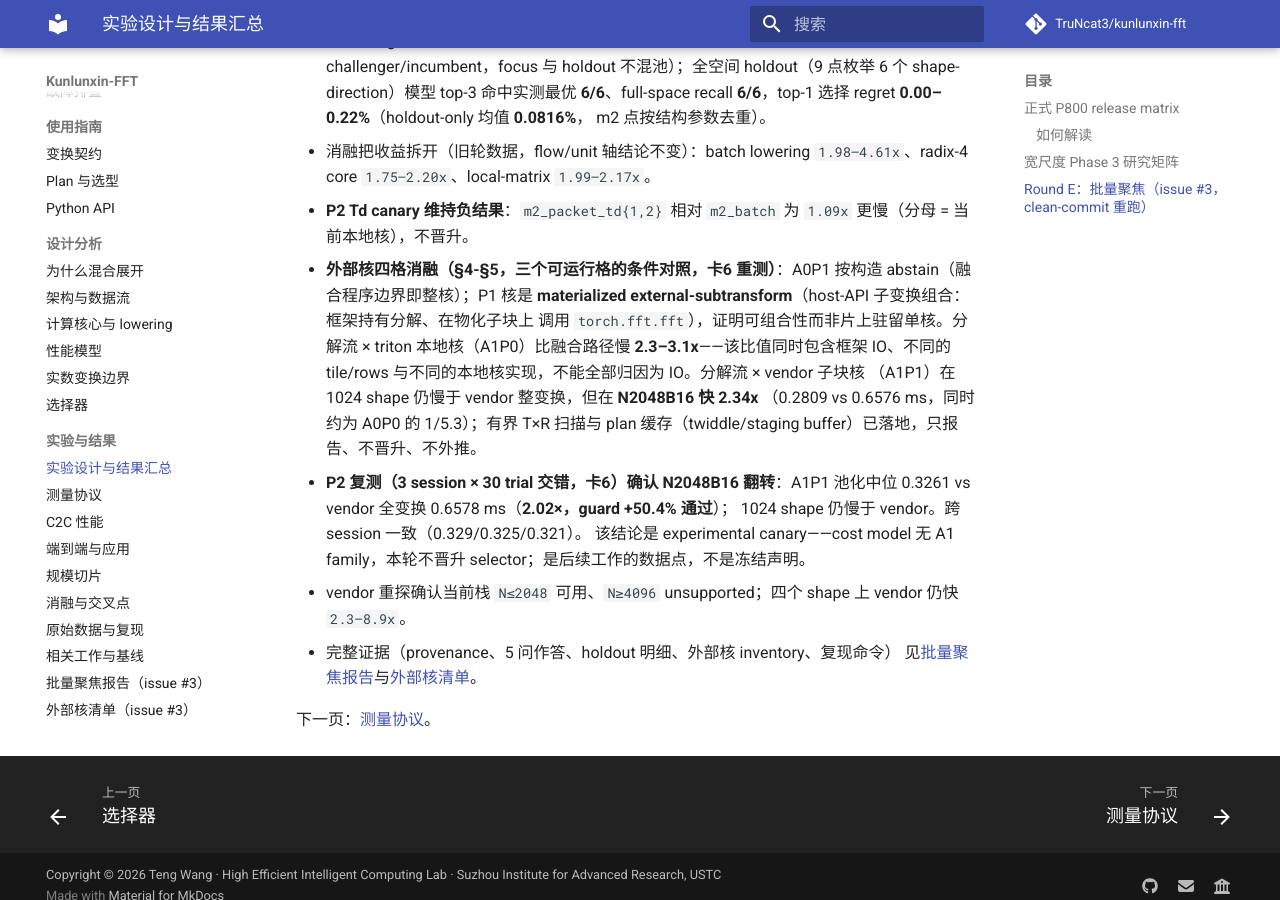
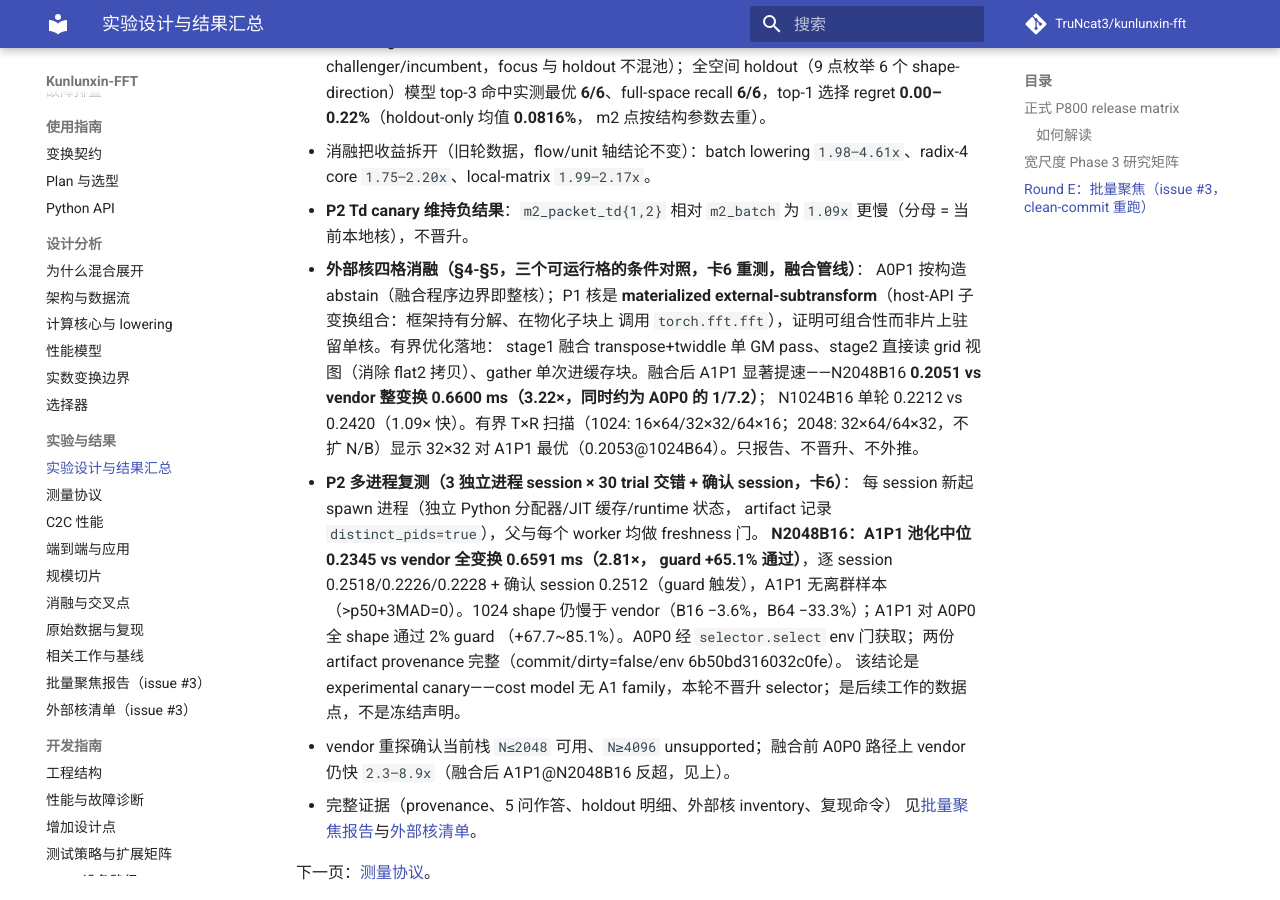
Before and after one commit to TruNcat3/kunlunxin-fft, an MkDocs documentation site: the page built from docs/benchmarks/results.md, in a window 1280 px wide and 900 px high, scrolled down 3458 px. Built offline with MkDocs 1.6.1 and Material for MkDocs 9.7.7, drawn with Linux system fonts in a browser that asks for light colours; comment, search, counter and statistics services are not loaded.

Commit message:
docs+results: regenerate batch-focus.md and Round E from multi-process artifacts
- batch-focus.md regenerated from the same command as REPRO §5 with
  four_cell.json (commit 5fa0613, dirty=false) and hybrid_canary.json
  (commit 9439058, dirty=false): provenance blocks, p50/MAD/p95/max/
  outlier tables, per-session p50 tables (pooled median never alone),
  phase-profile table with hidden-copy audit (no hidden copies),
  diagnostic-rules reading, fused 3-boundary ledger.
- results.md Round E updated: fused A1P1 N2048B16 0.2051 vs vendor
  0.6600 (3.22x in four-cell); multi-process canary N2048B16 pooled
  0.2345 vs 0.6591 (2.81x, guard +65.1% pass, per-session
  0.2518/0.2226/0.2228 + confirmation 0.2512); 1024 shapes behind
  vendor (-3.6% / -33.3%); distinct_pids=true; experimental canary,
  no selector promotion.
- tests: module-level numpy/torch imports in the two new hardware
  tests (profile_hybrid correctness, no-flat2-buffer).
- host 153 passed / 9 skipped; hardware 173 passed; mkdocs --strict;
  check_docs_assets 2202 links green.

```diff
--- a/docs/benchmarks/results.md
+++ b/docs/benchmarks/results.md
@@ -90,22 +90,29 @@
   `1.98–4.61x`、radix-4 core `1.75–2.20x`、local-matrix `1.99–2.17x`。
 - **P2 Td canary 维持负结果**：`m2_packet_td{1,2}` 相对 `m2_batch` 为
   `1.09x` 更慢（分母 = 当前本地核），不晋升。
-- **外部核四格消融（§4-§5，三个可运行格的条件对照，卡6 重测）**：A0P1
-  按构造 abstain（融合程序边界即整核）；P1 核是 **materialized
+- **外部核四格消融（§4-§5，三个可运行格的条件对照，卡6 重测，融合管线）**：
+  A0P1 按构造 abstain（融合程序边界即整核）；P1 核是 **materialized
   external-subtransform**（host-API 子变换组合：框架持有分解、在物化子块上
-  调用 `torch.fft.fft`），证明可组合性而非片上驻留单核。分解流 × triton
-  本地核（A1P0）比融合路径慢 **2.3–3.1x**——该比值同时包含框架 IO、不同的
-  tile/rows 与不同的本地核实现，不能全部归因为 IO。分解流 × vendor 子块核
-  （A1P1）在 1024 shape 仍慢于 vendor 整变换，但在 **N2048B16 快 2.34x**
-  （0.2809 vs 0.6576 ms，同时约为 A0P0 的 1/5.3）；有界 T×R 扫描与
-  plan 缓存（twiddle/staging buffer）已落地，只报告、不晋升、不外推。
-- **P2 复测（3 session × 30 trial 交错，卡6）确认 N2048B16 翻转**：A1P1
-  池化中位 0.3261 vs vendor 全变换 0.6578 ms（**2.02×，guard +50.4% 通过**）；
-  1024 shape 仍慢于 vendor。跨 session 一致（0.329/0.325/0.321）。
+  调用 `torch.fft.fft`），证明可组合性而非片上驻留单核。有界优化落地：
+  stage1 融合 transpose+twiddle 单 GM pass、stage2 直接读 grid 视图（消除
+  flat2 拷贝）、gather 单次进缓存块。融合后 A1P1 显著提速——N2048B16
+  **0.2051 vs vendor 整变换 0.6600 ms（3.22×，同时约为 A0P0 的 1/7.2）**；
+  N1024B16 单轮 0.2212 vs 0.2420（1.09× 快）。有界 T×R 扫描（1024:
+  16×64/32×32/64×16；2048: 32×64/64×32，不扩 N/B）显示 32×32 对 A1P1
+  最优（0.2053@1024B64）。只报告、不晋升、不外推。
+- **P2 多进程复测（3 独立进程 session × 30 trial 交错 + 确认 session，卡6）**：
+  每 session 新起 spawn 进程（独立 Python 分配器/JIT 缓存/runtime 状态，
+  artifact 记录 `distinct_pids=true`），父与每个 worker 均做 freshness 门。
+  **N2048B16：A1P1 池化中位 0.2345 vs vendor 全变换 0.6591 ms（2.81×，
+  guard +65.1% 通过）**，逐 session 0.2518/0.2226/0.2228 + 确认 session
+  0.2512（guard 触发），A1P1 无离群样本（>p50+3MAD=0）。1024 shape 仍慢于
+  vendor（B16 −3.6%，B64 −33.3%）；A1P1 对 A0P0 全 shape 通过 2% guard
+  （+67.7~85.1%）。A0P0 经 `selector.select` env 门获取；两份 artifact
+  provenance 完整（commit/dirty=false/env 6b50bd316032c0fe）。
   该结论是 experimental canary——cost model 无 A1 family，本轮不晋升
   selector；是后续工作的数据点，不是冻结声明。
-- vendor 重探确认当前栈 `N≤2048` 可用、`N≥4096` unsupported；四个 shape 上
-  vendor 仍快 `2.3–8.9x`。
+- vendor 重探确认当前栈 `N≤2048` 可用、`N≥4096` unsupported；融合前 A0P0
+  路径上 vendor 仍快 `2.3–8.9x`（融合后 A1P1@N2048B16 反超，见上）。
 - 完整证据（provenance、5 问作答、holdout 明细、外部核 inventory、复现命令）
   见[批量聚焦报告](batch-focus.md)与[外部核清单](external-cores.md)。
 
```
Also changed, not shown: docs/benchmarks/batch-focus.md (+164 -84 lines), 1 other file.
